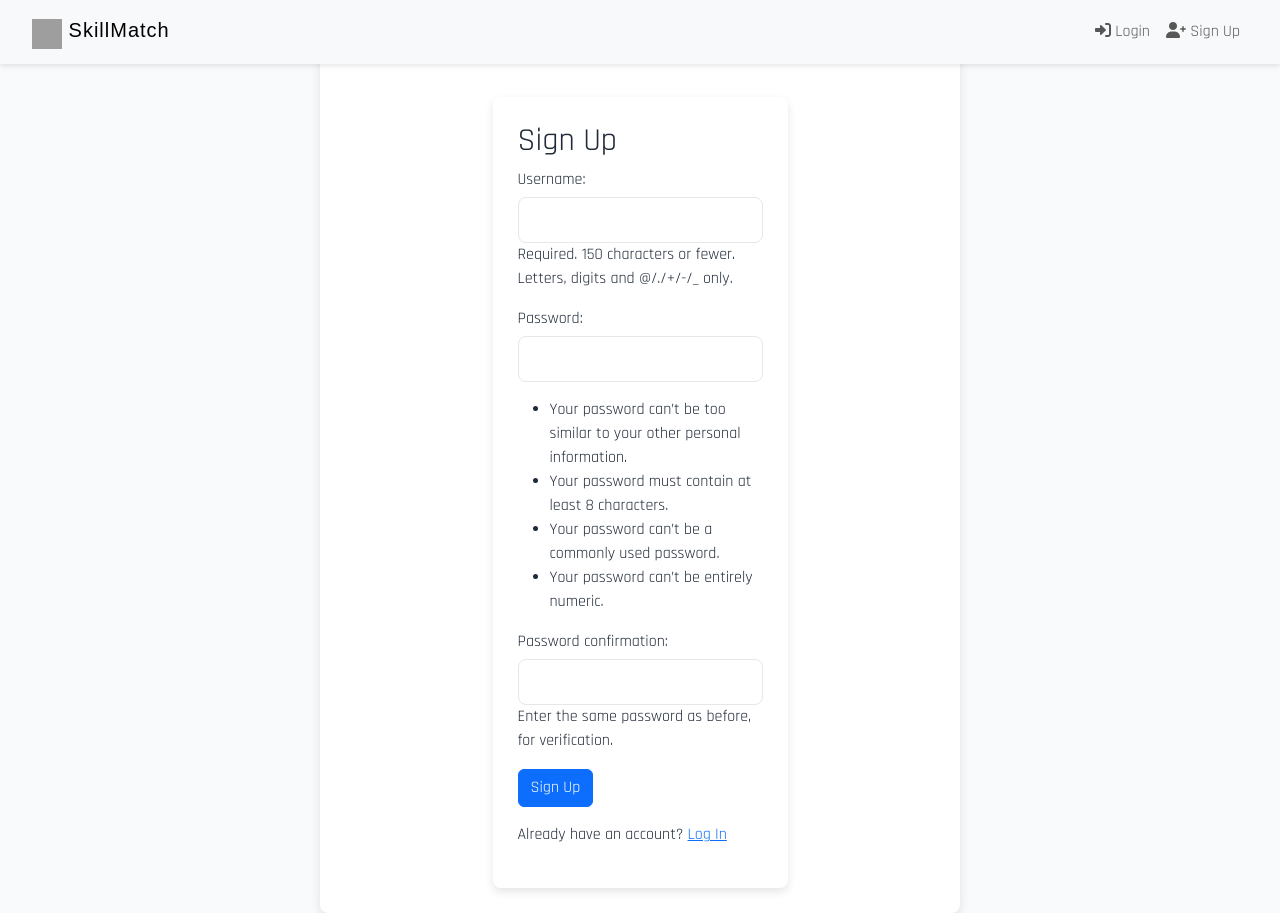
After one commit to AneeshaNigam/SkillMatchApp, a Django app: page /signup/ in a window 1280 px wide. The commit adds this page. Run offline with Django 5.2, Linux system fonts and the light colour scheme; grey boxes are pictures that could not be loaded.

Commit message:
added css, signup page, and a navigation bar

```diff
--- /dev/null
+++ b/core/templates/core/base.html
@@ -0,0 +1,104 @@
+{% load static %}
+<!DOCTYPE html>
+<html lang="en">
+<head>
+  <meta charset="UTF-8">
+  <meta name="viewport" content="width=device-width, initial-scale=1.0">
+  <title>SkillMatch</title>
+  <!-- Bootstrap CSS -->
+  <link href="https://cdn.jsdelivr.net/npm/bootstrap@5.3.0/dist/css/bootstrap.min.css" rel="stylesheet">
+  <!-- Font Awesome CSS -->
+  <link href="https://cdnjs.cloudflare.com/ajax/libs/font-awesome/6.0.0-beta3/css/all.min.css" rel="stylesheet">
+  <!-- Custom CSS -->
+  <link href="{% static 'core/styles.css' %}" rel="stylesheet">
+  <!-- Font Awesome -->
+  <link href="https://cdnjs.cloudflare.com/ajax/libs/font-awesome/6.0.0-beta3/css/all.min.css" rel="stylesheet">
+
+  <style>
+
+    @import url('https://fonts.googleapis.com/css2?family=Rajdhani:wght@400;600;700&display=swap');
+    body {
+      font-family: 'Rajdhani', sans-serif;
+    }
+    .navbar-brand, .card-title {
+      font-family: 'Orbitron', sans-serif;
+      letter-spacing: 1px;
+    }
+  </style>
+</head>
+<body>
+  <nav class="navbar navbar-expand-lg navbar-light bg-light">
+    <div class="container-fluid">
+      <a class="navbar-brand" href="{% url 'dashboard' %}">
+        <img src="{% static 'core/images/logo.png' %}" alt="SkillMatch Logo" width="30" height="30" class="d-inline-block align-text-top">
+        SkillMatch
+      </a>
+      <button class="navbar-toggler" type="button" data-bs-toggle="collapse" data-bs-target="#navbarNav" aria-controls="navbarNav" aria-expanded="false" aria-label="Toggle navigation">
+        <span class="navbar-toggler-icon"></span>
+      </button>
+      <div class="collapse navbar-collapse" id="navbarNav">
+        <ul class="navbar-nav me-auto">
+          {% if user.is_authenticated %}
+            <li class="nav-item">
+              <a class="nav-link" href="{% url 'dashboard' %}">
+                <i class="fas fa-tachometer-alt"></i> Dashboard
+              </a>
+            </li>
+            <li class="nav-item">
+              <a class="nav-link" href="{% url 'create_profile' %}">
+                <i class="fas fa-user-edit"></i>
+                {% if user.userprofile %}
+                  Update Profile
+                {% else %}
+                  Create Profile
+                {% endif %}
+              </a>
+            </li>
+          {% endif %}
+        </ul>
+        <ul class="navbar-nav ms-auto">
+          {% if user.is_authenticated %}
+            <li class="nav-item dropdown">
+              <a class="nav-link dropdown-toggle" href="#" id="navbarDropdown" role="button" data-bs-toggle="dropdown" aria-expanded="false">
+                {% if user.userprofile.profile_picture %}
+                  <img src="{{ user.userprofile.profile_picture.url }}" alt="Profile Picture" class="rounded-circle" width="30" height="30">
+                {% endif %}
+                <i class="fas fa-user"></i> {{ user.username }}
+              </a>
+              <ul class="dropdown-menu" aria-labelledby="navbarDropdown">
+                <li><a class="dropdown-item" href="{% url 'create_profile' %}">
+                  <i class="fas fa-edit"></i> Edit Profile
+                </a></li>
+                <li><hr class="dropdown-divider"></li>
+                <li><a class="dropdown-item" href="{% url 'logout' %}">
+                  <i class="fas fa-sign-out-alt"></i> Logout
+                </a></li>
+              </ul>
+            </li>
+          {% else %}
+            <li class="nav-item">
+              <a class="nav-link" href="{% url 'login' %}">
+                <i class="fas fa-sign-in-alt"></i> Login
+              </a>
+            </li>
+            <li class="nav-item">
+              <a class="nav-link" href="{% url 'signup' %}">
+                <i class="fas fa-user-plus"></i> Sign Up
+              </a>
+            </li>
+          {% endif %}
+        </ul>
+      </div>
+    </div>
+  </nav>
+
+  <div class="container mt-4">
+    {% block content %}
+    <!-- Content from child templates will go here -->
+    {% endblock %}
+  </div>
+
+  <!-- Bootstrap JS -->
+  <script src="https://cdn.jsdelivr.net/npm/bootstrap@5.3.0/dist/js/bootstrap.bundle.min.js"></script>
+</body>
+</html>
--- /dev/null
+++ b/core/templates/core/signup.html
@@ -0,0 +1,14 @@
+
+{% extends 'core/base.html' %}
+{% load static %}
+{% block content %}
+<div class="container mt-5">
+  <h2>Sign Up</h2>
+  <form method="post">
+    {% csrf_token %}
+    {{ form.as_p }}
+    <button type="submit" class="btn btn-primary">Sign Up</button>
+  </form>
+  <p class="mt-3">Already have an account? <a href="{% url 'login' %}">Log In</a></p>
+</div>
+{% endblock %}
--- a/core/urls.py
+++ b/core/urls.py
@@ -2,7 +2,9 @@ from django.urls import path
 from . import views
 
 urlpatterns = [
-    path('login/', views.user_login, name='login'),  # Add this line
+    path('login/', views.user_login, name='login'),
+    path('signup/', views.signup, name='signup'),
+    path('logout/', views.user_logout, name='logout'),
     path('create-profile/', views.create_profile, name='create_profile'),
     path('dashboard/', views.dashboard, name='dashboard'),
 ]
--- a/core/views.py
+++ b/core/views.py
@@ -1,24 +1,52 @@
 from django.shortcuts import render, redirect
 from django.contrib.auth.decorators import login_required
-from django.contrib.auth import authenticate, login
+from django.contrib.auth import authenticate, login, logout
+from django.contrib.auth.forms import UserCreationForm
+from django.contrib.auth.models import User
 from .forms import UserProfileForm
 from .models import UserProfile, Project
 from .utils import extract_text_from_pdf, match_projects, fetch_real_time_jobs, fetch_open_source_projects, get_courses, extract_skills
 
 # Login View
 def user_login(request):
+    # Ensures login is prompted every time by logging out and clearing session data
+    if request.user.is_authenticated:
+        logout(request)
+        request.session.flush()  # Clears the session data
+
     if request.method == 'POST':
         username = request.POST['username']
         password = request.POST['password']
         user = authenticate(request, username=username, password=password)
-        if user is not None:
+
+        if user is not None and user.is_active:  # Ensure user is active
             login(request, user)
             return redirect('create_profile')
         else:
             return render(request, 'core/login.html', {'error': 'Invalid username or password'})
+
     return render(request, 'core/login.html')
 
+# Sign Up View
+def signup(request):
+    if request.method == 'POST':
+        form = UserCreationForm(request.POST)
+        if form.is_valid():
+            user = form.save()  # Save the new user
+            login(request, user)  # Log the user in
+            # Create a UserProfile for the new user
+            UserProfile.objects.create(user=user)
+            return redirect('create_profile')  # Redirect to profile creation
+    else:
+        form = UserCreationForm()
+    return render(request, 'core/signup.html', {'form': form})
 
+# Logout View
+def user_logout(request):
+    logout(request)
+    return redirect('login')
+
+# Create Profile View
 @login_required
 def create_profile(request):
     try:
@@ -49,7 +77,7 @@ def create_profile(request):
 
     return render(request, 'core/create_profile.html', {'form': form, 'is_update': is_update})
 
-
+# Dashboard View
 @login_required
 def dashboard(request):
     user_profile = UserProfile.objects.get(user=request.user)
@@ -59,9 +87,20 @@ def dashboard(request):
     open_source_projects = fetch_open_source_projects(user_profile.skills)
     courses = get_courses(user_profile.skills)  # Now using static course data
 
+    # **Fixing the job data format before passing to template**
+    formatted_jobs = []
+    for job in real_time_jobs:
+        formatted_jobs.append({
+            "title": job.get("title", "Unknown Job"),
+            "company_name": job.get("company", {}).get("display_name", "Unknown Company"),
+            "location_name": job.get("location", {}).get("display_name", "Unknown Location"),
+            "description": job.get("description", "No description available"),
+            "redirect_url": job.get("redirect_url", "#"),
+        })
+
     return render(request, 'core/dashboard.html', {
         'projects': projects,
-        'jobs': real_time_jobs,
+        'jobs': formatted_jobs,
         'open_source_projects': open_source_projects,
         'courses': courses,
     })
--- /dev/null
+++ b/static/core/styles.css
@@ -0,0 +1,94 @@
+/* Aesthetic Theme */
+:root {
+    --primary-color: #3B82F6;  /* Soft Blue */
+    --secondary-color: #E5E7EB; /* Light Grey */
+    --background-color: #F9FAFB; /* Off White */
+    --text-color: #1F2937; /* Dark Grey */
+    --border-radius: 8px;
+}
+
+body {
+    background-color: var(--background-color);
+    color: var(--text-color);
+    font-family: 'Poppins', sans-serif;
+    display: flex;
+    justify-content: center;
+    align-items: center;
+    min-height: 100vh;
+}
+
+/* Form Container */
+.container {
+    background: white;
+    padding: 25px;
+    border-radius: var(--border-radius);
+    box-shadow: 0 4px 10px rgba(0, 0, 0, 0.1);
+    width: 50%;
+}
+
+/* Header */
+.header {
+    background-color: var(--primary-color);
+    color: white;
+    text-align: center;
+    padding: 10px;
+    font-size: 20px;
+    border-radius: var(--border-radius) var(--border-radius) 0 0;
+}
+
+/* Input Fields */
+input, textarea {
+    width: 100%;
+    padding: 10px;
+    margin-top: 5px;
+    border: 1px solid var(--secondary-color);
+    border-radius: var(--border-radius);
+    font-size: 16px;
+    outline: none;
+}
+
+/* File Upload */
+input[type="file"] {
+    background-color: white;
+    padding: 5px;
+    border: none;
+}
+
+/* Button */
+button {
+    background-color: var(--primary-color);
+    color: white;
+    padding: 10px 15px;
+    border: none;
+    border-radius: var(--border-radius);
+    font-size: 16px;
+    cursor: pointer;
+    transition: background 0.3s ease-in-out;
+}
+
+button:hover {
+    background-color: #2563EB;
+}
+
+/* Form Layout */
+.form-group {
+    margin-bottom: 15px;
+}
+
+label {
+    font-weight: 500;
+}
+
+.navbar {
+    display: flex;
+    justify-content: space-between; /* Spaces items */
+    align-items: center; /* Aligns items vertically */
+    background-color: #ffffff; /* Change as needed */
+    padding: 10px 20px;
+    width: 100%; /* Ensure full width */
+    position: fixed; /* Keeps navbar fixed */
+    top: 0;
+    left: 0;
+    z-index: 1000; /* Ensures it's above everything */
+    box-shadow: 0 2px 5px rgba(0, 0, 0, 0.1); /* Optional: Adds shadow */
+}
```
Also changed, not shown: core/templates/core/create_profile.html (+59 -6 lines), core/templates/core/dashboard.html (+28 -11 lines), core/templates/core/login.html (+28 -6 lines), skillmatch/settings.py (+14 -0 lines), db.sqlite3, 1 other file.
